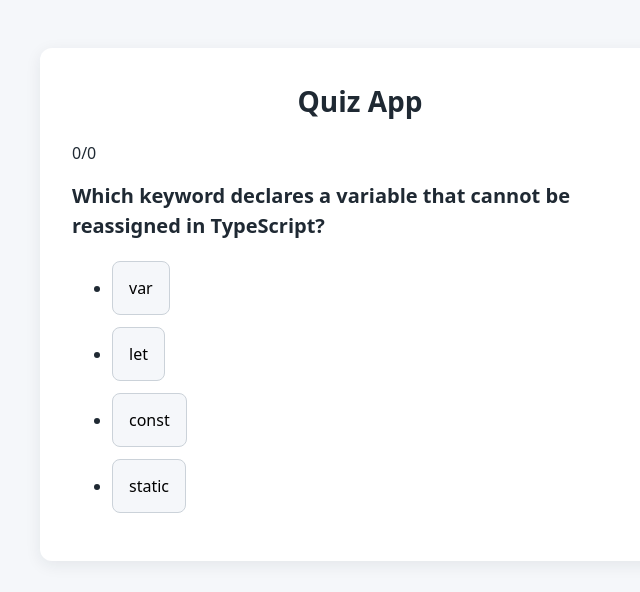
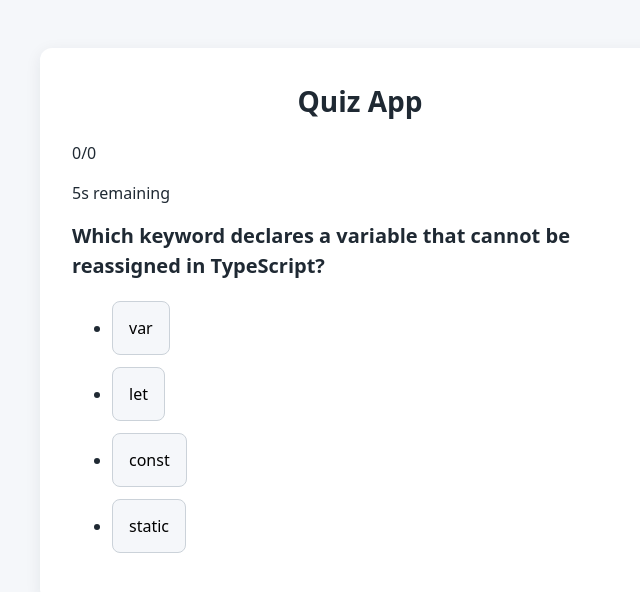
Before and after one commit to buildertrend/dev-interns-intro-to-frontend-2026, a React (Vite) app: page / in a window 1280 px wide. Shown: the top 592 px of the page, without its empty margins (280-920 px from the left). Built offline with nearby package versions, Linux system fonts and the light colour scheme.

Commit message:
feat: add question timeout

```diff
--- a/src/App.tsx
+++ b/src/App.tsx
@@ -2,7 +2,7 @@ import './App.css';
 import QuestionCard from "./QuestionCard.tsx";
 import Results from "./Results.tsx";
 import { questions } from './data/questions.ts';
-import { useState } from "react";
+import { useState, useEffect } from "react";
 
 // 👋 Welcome to the Quiz App lab!
 //
@@ -18,7 +18,8 @@ function App() {
     if (answer != questions[id].correctAnswer) {
       setWrong(wrong + 1);
     }
-    setId(id + 1)
+    setId(id + 1);
+    setTimeLeft(10);
   }
 
   const handleRestart = () => {
@@ -26,13 +27,30 @@ function App() {
     setId(0)
   }
 
+
+  const [timeLeft, setTimeLeft] = useState(10);
+  useEffect(() => {
+    if (timeLeft <= 0 && questions[id] != null) {
+      setWrong(wrong + 1);
+      setId(id + 1);
+      setTimeLeft(10);
+      return
+    }
+
+    const timerId = setInterval(() => {
+      setTimeLeft((prevTime) => prevTime - 1);
+    }, 1000);
+
+    return () => clearInterval(timerId);
+  }, [timeLeft]);
+
   const [id, setId] = useState(0);
   const [wrong, setWrong] = useState(0);
   return (
     <main className="quiz">
       <h1>Quiz App</h1>
       {questions[id] && <p className='score'>{id - wrong}/{id}</p>}
-      {questions[id] && <QuestionCard prompt={questions[id].prompt} options={questions[id].options} onAnswer={handleQuestionAnswer} />}
+      {questions[id] && <QuestionCard prompt={questions[id].prompt} options={questions[id].options} timeLeft={timeLeft} onAnswer={handleQuestionAnswer} />}
       {questions[id] == null && <Results wrong={wrong} total={id} onRestart={handleRestart} />}
     </main>
   );
--- a/src/QuestionCard.tsx
+++ b/src/QuestionCard.tsx
@@ -1,12 +1,15 @@
 interface QuestionCardProps {
   prompt: string,
   options: string[],
+  timeLeft: number,
   onAnswer: (answer: string) => void,
 }
 
-function QuestionCard({ prompt, options, onAnswer }: QuestionCardProps) {
+function QuestionCard({ prompt, options, timeLeft, onAnswer }: QuestionCardProps) {
+
   return (
     <div className="question-card">
+      <p>{timeLeft}s remaining</p>
       <h2 className="prompt">{prompt}</h2>
       <ul className="options">
         {options.map((opt) => <li className="option" key={opt}><button className="option-button" onClick={() => onAnswer(opt)}>{opt}</button></li>)}
```
